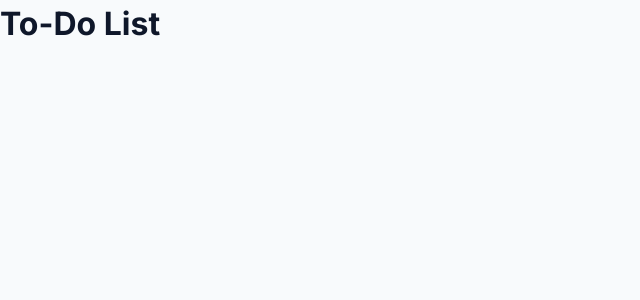
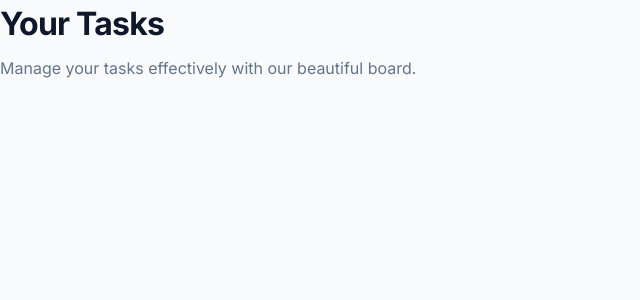
Before and after one commit to leewebstechnologies/todo, a Next.js app: page / in a window 1280 px wide. Shown: the top 300 px of the page, without its empty margins (0-640 px from the left). Built offline with nearby package versions, Linux system fonts and the light colour scheme.

Commit message:
add home page

```diff
--- a/app/components/header/Header.tsx
+++ b/app/components/header/Header.tsx
@@ -0,0 +1,6 @@
+const Header = () => {
+  return (
+    <div>Header</div>
+  )
+}
+export default Header
--- a/app/components/taskCard/TaskCard.tsx
+++ b/app/components/taskCard/TaskCard.tsx
@@ -0,0 +1,6 @@
+const TaskCard = () => {
+  return (
+    <div>TaskCard</div>
+  )
+}
+export default TaskCard
--- a/app/components/taskModal/TaskModal.tsx
+++ b/app/components/taskModal/TaskModal.tsx
@@ -0,0 +1,6 @@
+const TaskModal = () => {
+  return (
+    <div>TaskModal</div>
+  )
+}
+export default TaskModal
--- a/app/page.module.css
+++ b/app/page.module.css
@@ -0,0 +1,23 @@
+.page {
+  display: flex;
+  flex-direction: column;
+  gap: 2rem;
+}
+
+.header {
+  display: flex;
+  flex-direction: column;
+  gap: 0.5rem;
+}
+
+.title {
+  font-size: 2rem;
+  font-weight: 700;
+  letter-spacing: -0.025em;
+  color: var(--foreground);
+}
+
+.subtitle {
+  color: var(--muted-foreground);
+  font-size: 1rem;
+}
--- a/app/page.tsx
+++ b/app/page.tsx
@@ -1,11 +1,16 @@
 // import Image from "next/image";
+import styles from "./page.module.css";
+
 
 export default function Home() {
   return (
-    <>
-      <h1>To-Do List</h1>
-    </>
-
-
+    <div className={styles.page}>
+      <div className={styles.header}>
+        <h1 className={styles.title}>Your Tasks</h1>
+        <p className={styles.subtitle}>
+          Manage your tasks effectively with our beautiful board.
+        </p>
+      </div>
+    </div>
   );
 }
```
